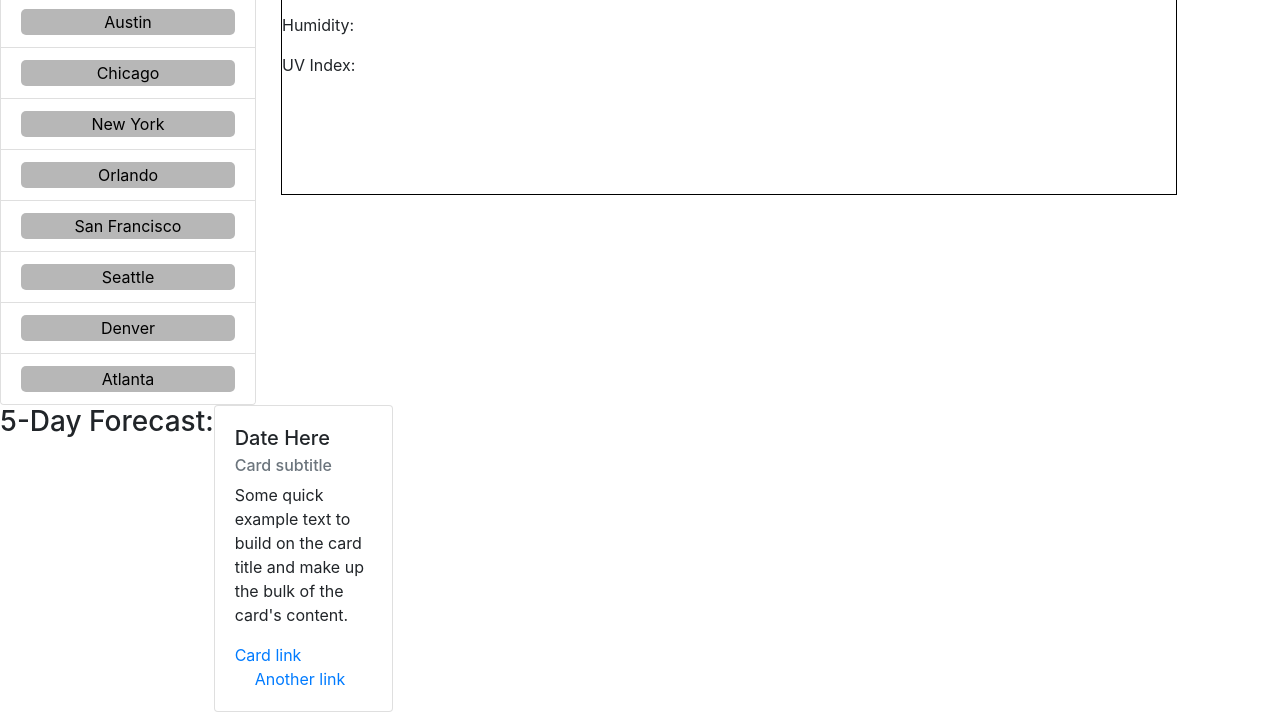
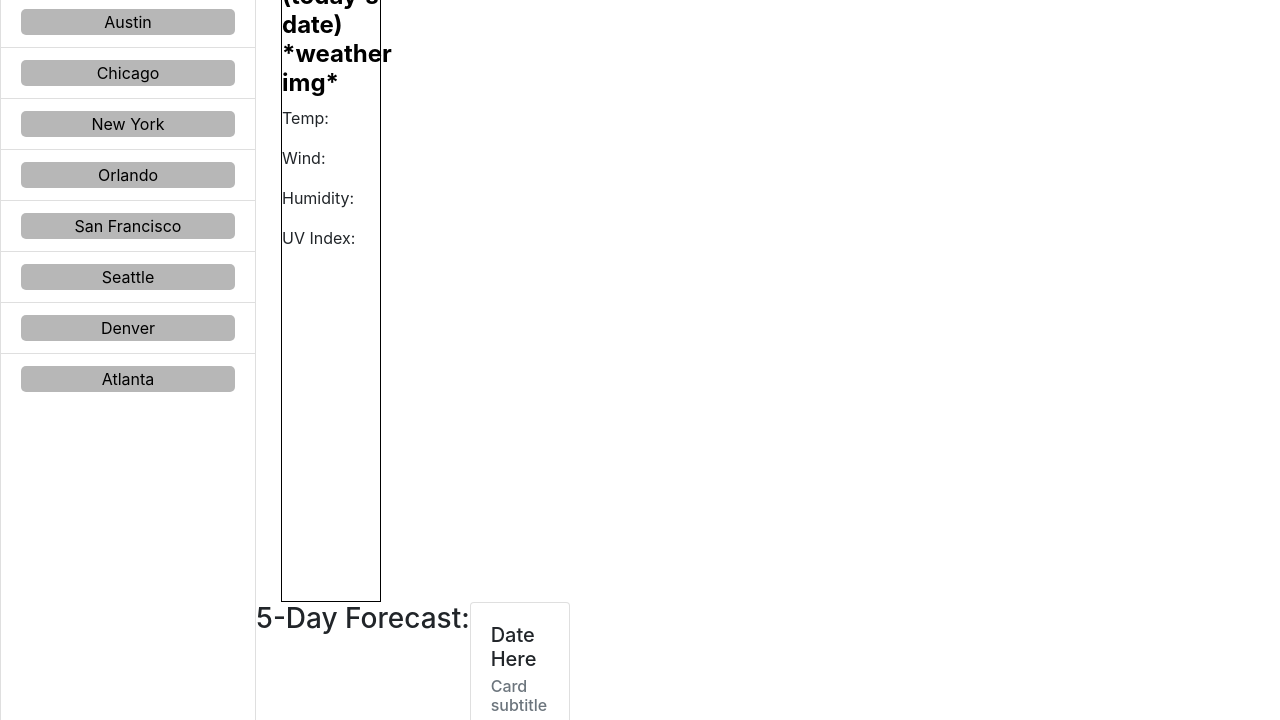
Before and after one commit to laurelthorburn/Weather-Dashboard, a plain HTML site: page index.html in a window 1280 px wide. Shown: the part 200-920 px from the top of the page. Drawn offline with nearby package versions, Linux system fonts and the light colour scheme.

Commit message:
Fixing flex issue

```diff
--- a/Assets/style.css
+++ b/Assets/style.css
@@ -49,7 +49,7 @@ main {
 
 #forecast-card{
     display: flex;
-    flex: 0 0 70%;
+   width: 100%;
 }
 
 .break {
@@ -57,3 +57,8 @@ main {
     height: 0;
     background-color: blue;
   }
+
+  .right-side {
+      display: flex;
+      flex-direction: column;
+  }
--- a/index.html
+++ b/index.html
@@ -37,7 +37,7 @@
           </div>
 
           <!-- Creating City Display -->
-
+        <div class = "right-side">
           <div id = "city-card">
               <h2 id="city-display-name">City Name Here (today's date) *weather img*</h2>
               <p>Temp: <span id="today-temp"></span></p>
@@ -61,7 +61,7 @@
                 </div>
               </div>
           </div>
-
+        </div>
 
 
 
```
